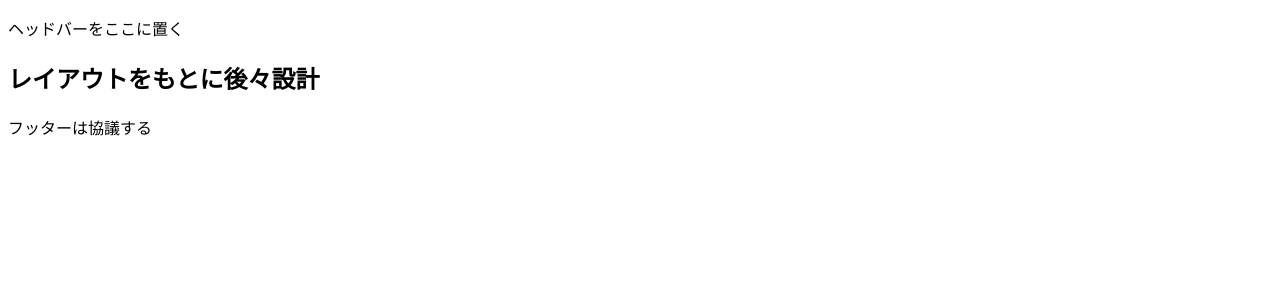
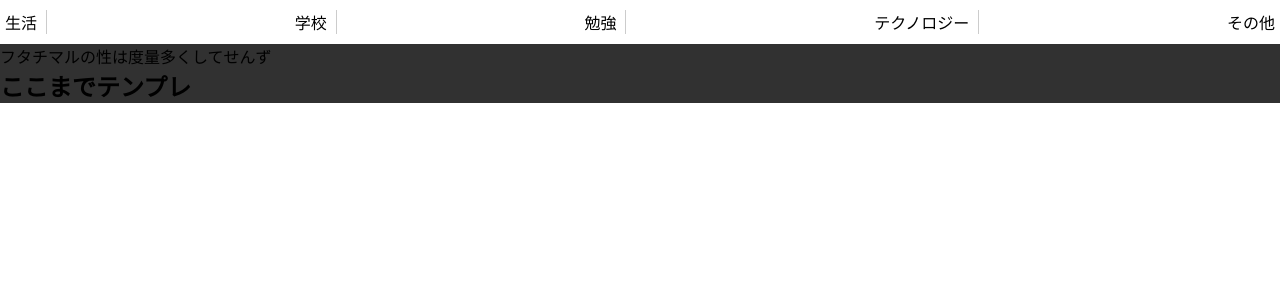
Before and after one commit to RabikClabbt/KSS, a PHP site: page /Detail.php in a window 1280 px wide. Shown: the top 300 px of the page. Run offline with PHP 8.4, Linux system fonts and the light colour scheme.

Commit message:
Update: Contents 質問詳細画面のコード作成開始

```diff
--- a/Question/Detail.php
+++ b/Question/Detail.php
@@ -2,19 +2,28 @@
 <html lang="ja">
   <head>
       <meta charset="utf-8" />
-        <meta name="viewport" content="width=device-windth,initial-scale=1.0" />
-        <title>ここには質問タイトルを置くようにする</title>
-        <link rel="stylesheet" type="text/css" href="./css/Common.css">
+      <meta name="viewport" content="width=device-width, initial-scale=1.0" />
+      <title>タイトル</title>
+      <link rel="stylesheet" type="text/css" href="./css/Detail.css">
   </head>
   <body>
       <header>
-            <p>ヘッドバーをここに置く</p>
+            <!-- Header.htmlを読み込む -->
+            <include src="../Header/Header.html"></include>
+            <div class="categorylist">
+                <p>生活</p>
+                <p>学校</p>
+                <p>勉強</p>
+                <p>テクノロジー</p>
+                <p>その他</p>
+            </div>
       </header>
       <main>
-            <h2>レイアウトをもとに後々設計</h2>
+          <p>フタチマルの性は度量多くしてせんず</p>
+          <h2>ここまでテンプレ</h2>
       </main>
       <footer>
-            <p>フッターは協議する</p>
+
       </footer>
   </body>
 </html>
--- a/Question/css/Common.css
+++ /dev/null
@@ -1,7 +0,0 @@
-@charset "utf-8";
-/* 全画面共通のCSS */
-
-/* 背景色変えておきます */
-body.main{
-    background-color : #313131;
-}
--- /dev/null
+++ b/Question/css/Detail.css
@@ -0,0 +1,34 @@
+*:not(.hearder) {
+    margin: 0;
+    padding: 0;
+    box-sizing: border-box;
+}
+
+.categorylist {
+    display: flex;
+    justify-content: space-between; /* 要素間の等間隔配置 */
+    align-items: center; /* 垂直方向の中央揃え */
+    padding: 10px 0; /* 上下の余白 */
+}
+
+/* カテゴリーリスト内の各要素（p要素）のスタイル */
+.categorylist p {
+    font-size: 16px; /* フォントサイズの変更 */
+    margin: 0; /* デフォルトのマージンを削除 */
+    padding: 0 5px; /* 左右の余白 */
+    position: relative; /* 相対位置指定 */
+}
+
+/* 区切り線のスタイル */
+.categorylist p:not(:last-child)::after {
+    content: '';
+    position: absolute;
+    top: 0;
+    bottom: 0;
+    right: -5px; /* 右側に配置 */
+    border-right: 1px solid #ccc; /* 縦の区切り線 */
+}
+
+main {
+    background-color : #313131;
+}
```
Lines whose indentation alone changed are shown as unchanged.
